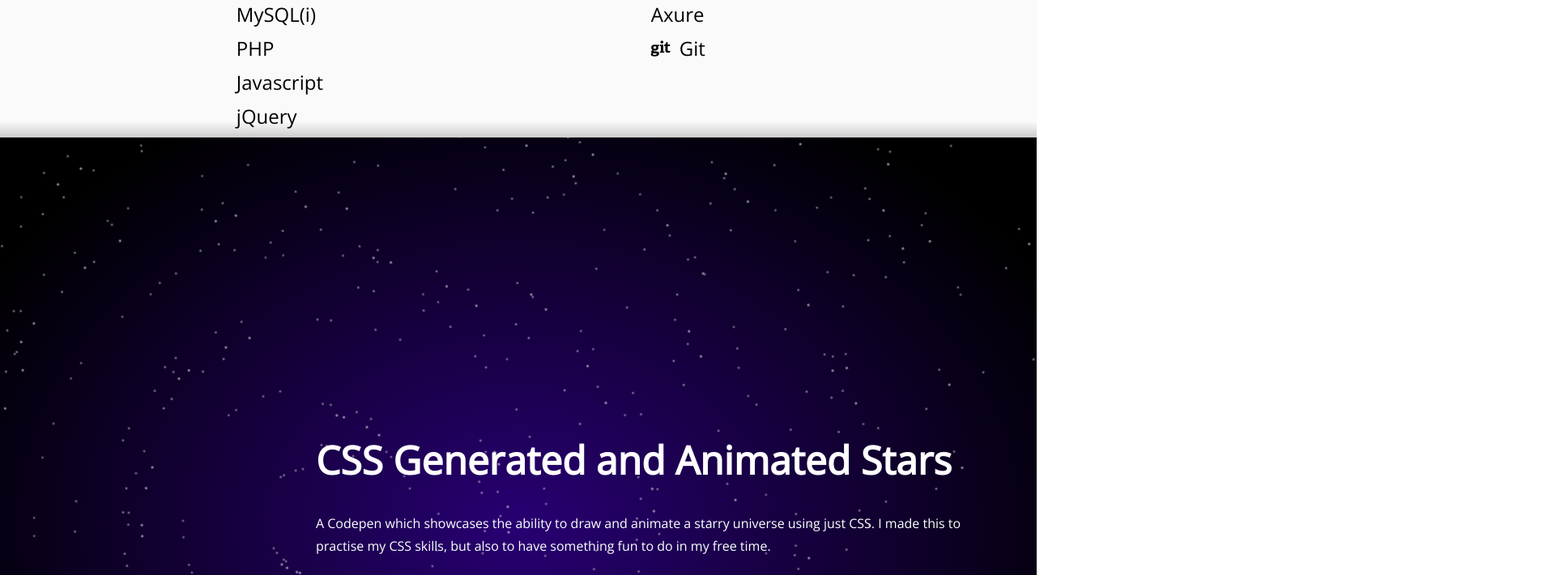
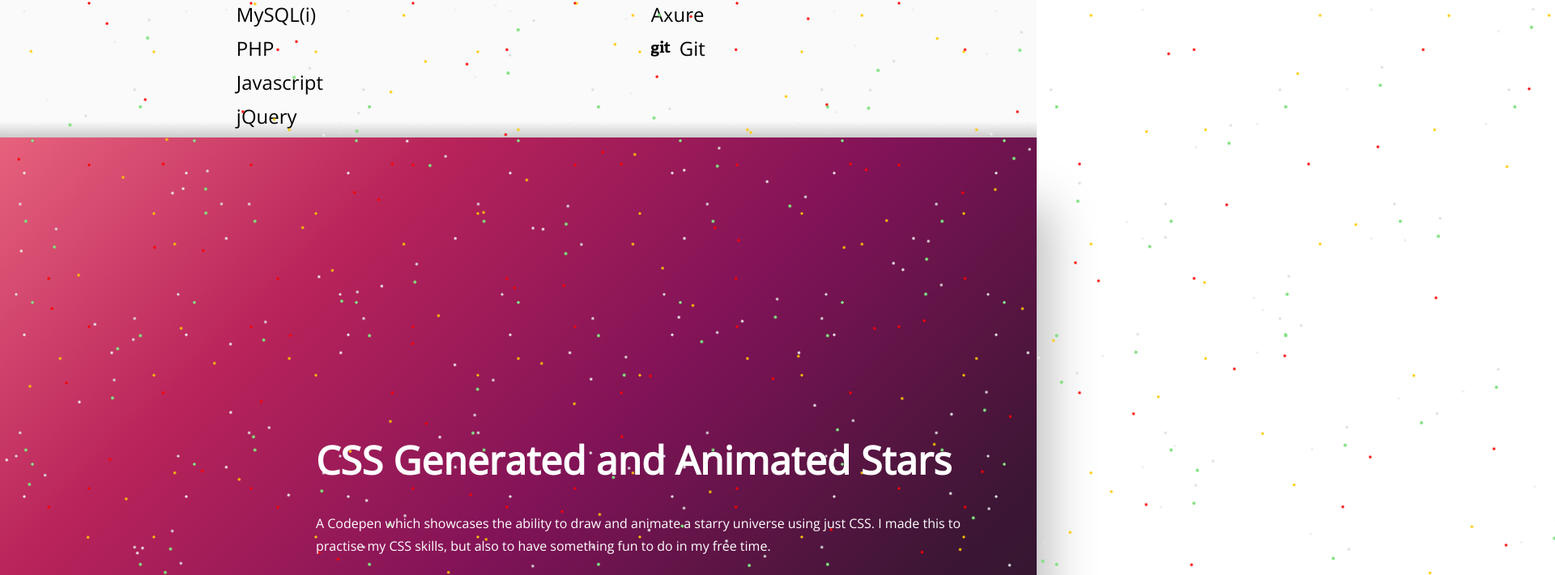
Before and after one commit to jengelstengel/Twan, a plain HTML site: page index.html in a window 1280 px wide. Shown: the part 1166-1877 px from the top of the page at 81% size, 1920 px wide, since content can reach past the window. Drawn offline with nearby package versions, Linux system fonts and the light colour scheme.

Commit message:
changed case 1
Tried adding parallax, still needs fixing with height and overflow

```diff
--- a/css.css
+++ b/css.css
@@ -7,6 +7,10 @@ body {
 
 a {
   text-decoration: none;
+}
+
+::-webkit-scrollbar {
+  display: none;
 }
 
 .top-bar {
@@ -204,6 +208,7 @@ li {
 
 .case1 {
   box-shadow: 0px 100px 54px 16px rgba(191, 191, 191, 1);
+  background-image: linear-gradient(135deg, #e7627d 0%, #b8235a 25%, #801357 50%, #3d1635 75%, #1c1a27 100%);
 }
 
 .stars {
@@ -218,66 +223,68 @@ li {
   z-index: -1;
 }
 
-.starfield {
-  user-select: none;
-  display: block;
-  width: 100%;
-  height: 100%;
-  overflow: hidden;
-  -webkit-animation: fadein 15s;
-  /* Safari, Chrome and Opera > 12.1 */
-  -moz-animation: fadein 15s;
-  /* Firefox < 16 */
-  -ms-animation: fadein 15s;
-  /* Internet Explorer */
-  -o-animation: fadein 15s;
-  /* Opera < 12.1 */
-  animation: fadein 15s;
+.parallax {
+  height: 100vh;
+  overflow-x: hidden;
+  overflow-y: auto;
+  /* -webkit-perspective: 1px; */
+  /* perspective: 1px; */
 }
 
-.starfield span {
-  overflow: hidden;
+.parallax__layer {
+  height: 100vh;
+  position: absolute;
+  top: 0;
+  left: 0;
+  right: 0;
+  bottom: 0;
+}
+
+.parallax__layer--base {
+  /* -webkit-transform: translateZ(0); */
+  /* transform: translateZ(0); */
+}
+
+.parallax__layer--back {
+  /* -webkit-transform: translateZ(-2px) scale(3); */
+  /* transform: translateZ(-2px) scale(3); */
+}
+
+.parallax__layer--back2 {
+  /* -webkit-transform: translateZ(-6px) scale(5); */
+  /* transform: translateZ(-6px) scale(5); */
+}
+
+/* add some padding to force scrollbars */
+
+.parallax__layer {
+  padding: 100vh 0;
+}
+
+.starfield>* {
+  background-size: 200px 200px;
+  background-image: radial-gradient( 2px 2px at 40px 60px, #ccc, rgba(0, 0, 0, 0)), radial-gradient(2px 2px at 20px 50px, #ddd, rgba(0, 0, 0, 0)), radial-gradient(2px 2px at 30px 100px, #eee, rgba(0, 0, 0, 0)), radial-gradient(2px 2px at 40px 60px, rgb(0, 255, 0), rgba(0, 0, 0, 0)), radial-gradient(2px 2px at 110px 90px, rgb(255, 0, 0), rgba(0, 0, 0, 0)), radial-gradient(2px 2px at 190px 150px, rgb(255, 200, 0), rgba(0, 0, 0, 0));
+  background-repeat: repeat;
 }
 
 .starfield>* {
   position: absolute;
-  top: -450%;
-  left: -20%;
-  height: 1000%;
+  top: -130%;
+  left: 0;
+  height: 400%;
   width: 100%;
 }
 
-.starfield>* {
-  background-size: 200px 200px;
-  background-image: radial-gradient(2px 2px at 40px 60px, #ccc, rgba(0, 0, 0, 0)), radial-gradient(2px 2px at 20px 50px, #ddd, rgba(0, 0, 0, 0)), radial-gradient(2px 2px at 30px 100px, #eee, rgba(0, 0, 0, 0)), radial-gradient(2px 2px at 40px 60px, #fff, rgba(0, 0, 0, 0)), radial-gradient(2px 2px at 110px 90px, #ccc, rgba(0, 0, 0, 0)), radial-gradient(2px 2px at 190px 150px, #ddd, rgba(0, 0, 0, 0));
-  background-repeat: repeat;
+.starfield span:nth-child(2) {
+  transform: rotate(45deg);
 }
 
-.starfield>* {
-  transform-origin: 50% 50%;
-  animation-name: starfieldRotate;
-  animation-iteration-count: infinite;
-  animation-timing-function: linear;
+.starfield span:nth-child(3) {
+  transform: rotate(69deg);
 }
 
-.starfield>*:nth-child(1) {
-  animation-duration: 64s;
-}
-
-.starfield>*:nth-child(2) {
-  animation-duration: 80s;
-}
-
-.starfield>*:nth-child(3) {
-  animation-duration: 140s;
-}
-
-.starfield>*:nth-child(4) {
-  animation-duration: 180s;
-}
-
-.starfield>*:nth-child(5) {
-  animation-duration: 400s;
+.starfield span:nth-child(4) {
+  transform: rotate(123deg);
 }
 
 .case1 .case-text {
--- a/index.html
+++ b/index.html
@@ -92,12 +92,30 @@
       </div>
     </div>
     <div class="page case case1">
-      <div class="stars">
-        <div class="starfield">
-          <span></span>
-          <span></span>
-          <span></span>
-          <span></span>
+      <div class="parallax">
+        <div class="parallax__layer parallax__layer--back">
+          <div class="starfield">
+            <span></span>
+            <span></span>
+            <span></span>
+            <span></span>
+          </div>
+        </div>
+        <div class="parallax__layer parallax__layer--back2">
+          <div class="starfield">
+            <span></span>
+            <span></span>
+            <span></span>
+            <span></span>
+          </div>
+        </div>
+        <div class="parallax__layer parallax__layer--base">
+          <div class="starfield">
+            <span></span>
+            <span></span>
+            <span></span>
+            <span></span>
+          </div>
         </div>
       </div>
       <div class="case-text">
```
